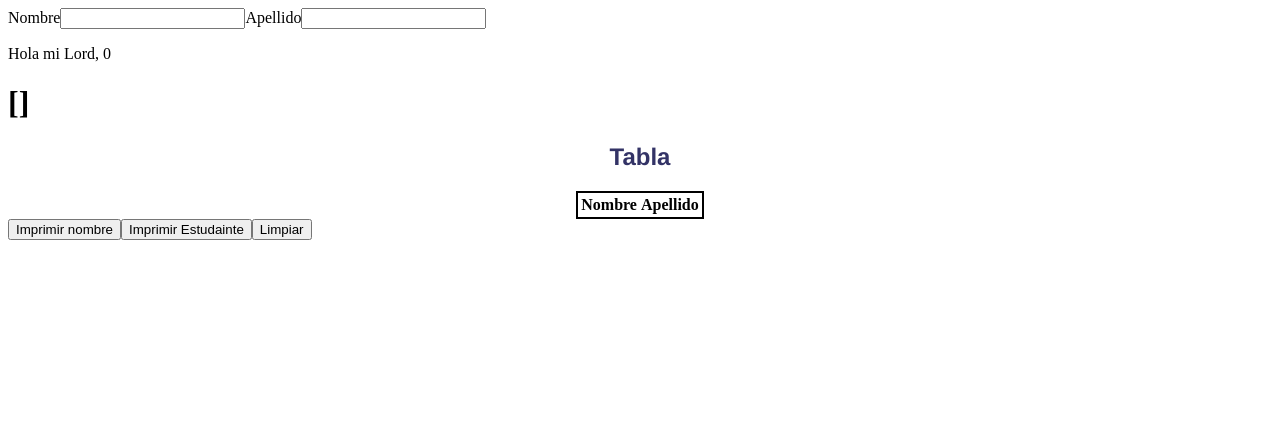
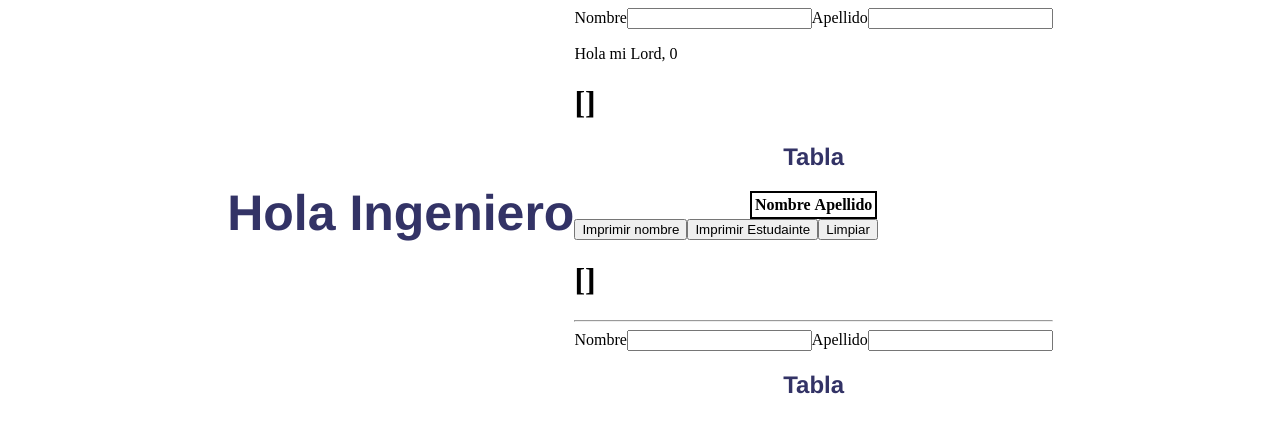
Before and after one commit to Deathkuroneko/pw_vue_u2_dl, a Vue app: page / in a window 1280 px wide. Shown: the top 432 px of the page. Built offline with nearby package versions, Linux system fonts and the light colour scheme.

Commit message:
Taller 16 - Modificadores de eventos

```diff
--- a/src/components/Directivas.vue
+++ b/src/components/Directivas.vue
@@ -12,11 +12,7 @@
     <h1>{{ arreglo }}</h1>
 
     <ul>
-      <li
-        v-show="nombre !== null"
-        v-for="{ nombre, apellido } in arreglo"
-        :key="nombre"
-      >
+      <li v-show="nombre !== null" v-for="{ nombre, apellido } in arreglo" :key="nombre">
         {{ nombre }}
         {{ apellido }}
       </li>
@@ -44,6 +40,20 @@
     <button v-on:click="imprimirNombreApellido()">Imprimir nombre</button>
     <button v-on:click="agregarEstudiante()">Imprimir Estudainte</button>
     <button v-on:click="limpiarFormulario()">Limpiar</button>
+    <h1>{{ arreglo }}</h1>
+    <hr/>
+    <label for="id_nombre_1">Nombre</label>
+    <input v-model="nombre" id="id_nombre_1" type="text">
+    <label for="id_apellido_1">Apellido</label>
+    <!--Los modificadores de eventos modificadores de eventos que existen
+    https://vuejs.org/guide/essentials/event-handling.html#key-modifiers -->
+    <input v-model="apellido" v-on:keypress.space="agregarEstudiante1" id="id_apellido_1" type="text">
+    <ul>
+      <li v-show="nombre" v-for="{ nombre, apellido } in arreglo" :key="nombre" >
+        {{ nombre }} + {{ apellido }}
+      </li>
+    </ul>
+    <h2>Tabla</h2>
   </div>
 </template>
 
@@ -69,6 +79,19 @@ export default {
       console.log(stu);
       this.arreglo.push(stu);
     },
+    agregarEstudiante1(event) {
+      console.log('ahora');
+      const stu = {
+        nombre: this.nombre,
+        apellido: this.apellido,
+      };
+      if(event.charCode !== 32 ){
+        return;
+      }
+      console.log("Agregar estudiante");
+      console.log(stu);
+      this.arreglo.push(stu);
+    },
     limpiarFormulario() {
       this.nombre = null;
       this.apellido = null;
--- a/src/views/DirectivasView.vue
+++ b/src/views/DirectivasView.vue
@@ -1,5 +1,9 @@
 <template>
-  <Directivas/>
+  <div class="view-container">
+    <h2>Hola Ingeniero</h2>
+      <Directivas/>
+  </div>
+
 </template>
 
 <script>
@@ -12,6 +16,14 @@ export default {
 }
 </script>
 
-<style>
+<style scoped>
+.view-container{
+  display: flex;
+  justify-content: center;
+  align-items: center;
+}
 
+h2 {
+  font-size: 50px;
+}
 </style>
```
